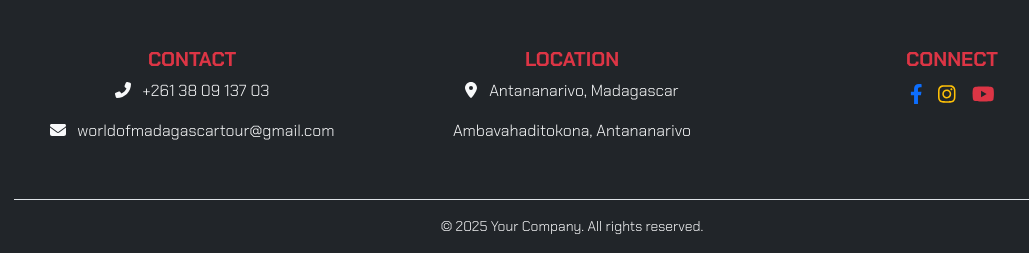
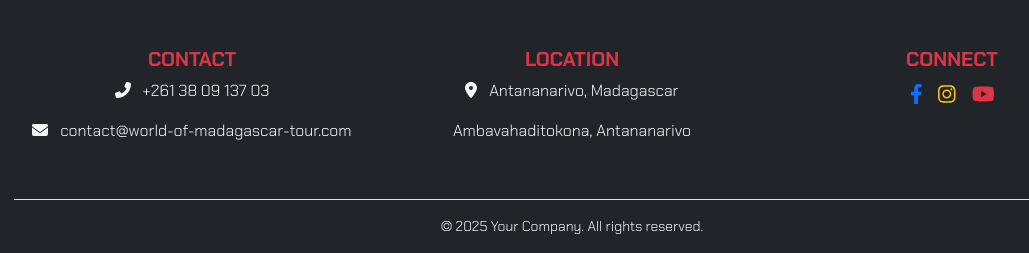
Before and after one commit to RamananaThuMingThierry/agence_tours, a Laravel app: page / in a window 1280 px wide. Shown: the part 2739-2992 px from the top of the page, without its empty margins (68-1097 px from the left). Run offline with Laravel 10, Linux system fonts and the light colour scheme; data that the repository does not hold is empty; some libraries are stand-ins or nearby versions.

Commit message:
Corriger email

```diff
--- a/resources/views/backoffice/tours/show.blade.php
+++ b/resources/views/backoffice/tours/show.blade.php
@@ -58,7 +58,7 @@
                                 data-bs-target="#carouselTour"
                                 data-bs-slide-to="{{ $key }}"
                                 style="cursor: pointer;">
-                                <img src="{{ asset('images/tours/' . $image->image) }}"
+                                <img src="{{ asset(config('public_path.public_path').'images/tours/' . $image->image) }}"
                                      class="w-100 rounded shadow-sm"
                                      style="height: 60px; object-fit: cover;">
                                 <span class="small d-block mt-1 text-center">#{{ $key + 1 }}</span>
@@ -73,7 +73,7 @@
                         <div class="carousel-inner">
                             @foreach($tour->images as $key => $image)
                                 <div class="carousel-item {{ $key == 0 ? 'active' : '' }}">
-                                    <img src="{{ asset('images/tours/' . $image->image) }}"
+                                    <img src="{{ asset(config('public_path.public_path').'images/tours/' . $image->image) }}"
                                          class="carousel-image"
                                          style="height: 500px;"
                                          alt="Image tour">
--- a/resources/views/frontoffice/contacts/index.blade.php
+++ b/resources/views/frontoffice/contacts/index.blade.php
@@ -8,7 +8,7 @@
         <div class="row justify-content-center">
             <div class="col-md-8 text-center text-white">
                 <p class="mb-4">{{ __('frontend.contact_text') }}</p>
-                <a href="mailto:worldofmadagascartour@gmail.com" class="btn btn-danger btn-lg shadow-sm">
+                <a href="mailto:contact@world-of-madagascar-tour.com" class="btn btn-danger btn-lg shadow-sm">
                     <i class="fas fa-envelope"></i>&nbsp;{{ __('frontend.email_us') }}
                 </a>
             </div>
--- a/resources/views/frontoffice/index.blade.php
+++ b/resources/views/frontoffice/index.blade.php
@@ -27,7 +27,7 @@
         }
 
         .gallery-item {
-            height: 300px;
+            height: 400px;
         }
 
         .gallery-img {
--- a/resources/views/frontoffice/layouts/footer.blade.php
+++ b/resources/views/frontoffice/layouts/footer.blade.php
@@ -11,7 +11,7 @@
 
                   <p>
                     <i class="fas fa-envelope me-2"></i>
-                    <a href="mailto:worldofmadagascartour@gmail.com" class="text-decoration-none text-light">worldofmadagascartour@gmail.com</a>
+                    <a href="mailto:contact@world-of-madagascar-tour.com" class="text-decoration-none text-light">contact@world-of-madagascar-tour.com</a>
                   </p>
 
             </div>
```
